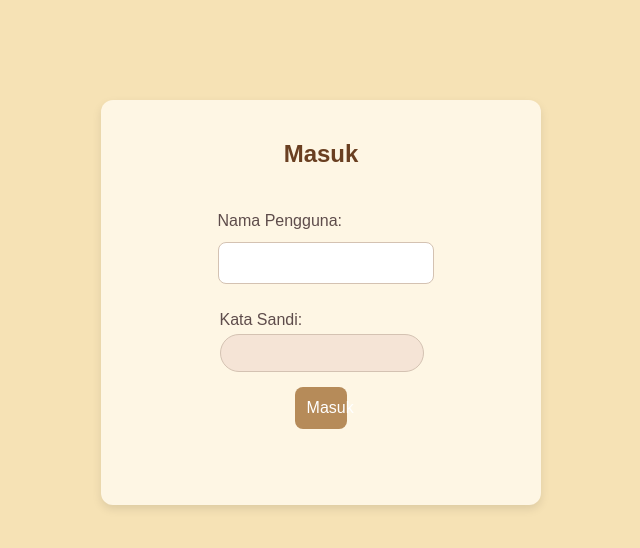
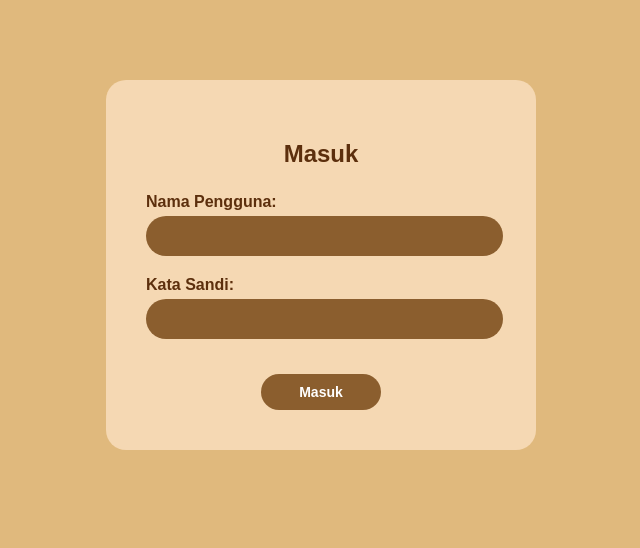
Before and after one commit to Melsss08/PROJECT-MAPERWA, a React (Create React App) app: page /masuk in a window 1280 px wide. Shown: the top 548 px of the page, without its empty margins (319-959 px from the left). Built offline with nearby package versions, Linux system fonts and the light colour scheme.

Commit message:
kontak oke

```diff
--- a/src/admin/jadwal.js
+++ b/src/admin/jadwal.js
@@ -42,7 +42,7 @@ export default function Jadwal() {
   };
 
   return (
-    <div className="container">
+    <div className="jadwal-container">
       <h2>Jadwal & Pengumuman</h2>
       <form onSubmit={handleSubmit}>
         <input
--- a/src/admin/kontak.js
+++ b/src/admin/kontak.js
@@ -60,8 +60,14 @@ export default function ContactForm() {
     fetchData();
   };
 
+  const handleCancelEdit = () => {
+    setEditMode(false);
+    setEditId(null);
+    setForm({ nomor: '', email: '', instagram: '', facebook: '' });
+  };
+
   return (
-    <div className="container">
+    <div className="kontak-container">
       {(kontak.length === 0 || editMode) && (
         <form onSubmit={handleSubmit} className="kontak-form">
           <div className="form-group">
@@ -102,21 +108,33 @@ export default function ContactForm() {
               onChange={(e) => setForm({ ...form, facebook: e.target.value })}
             />
           </div>
-        <button type="submit" className="submit-button">{editMode ? 'Simpan Perubahan' : 'Tambah Kontak'}</button>
+          <button type="submit" className="submit-button">
+            {editMode ? 'Simpan Perubahan' : 'Tambah Kontak'}
+          </button>
         </form>
       )}
-
-
       <div className="contact-list">
         {kontak.map((contact) => (
-          <div className="card" key={contact.id}>
-            <p><strong>Nomor:</strong> {contact.nomor}</p>
-            <p><strong>Email:</strong> {contact.email}</p>
-            <p><strong>Instagram:</strong> {contact.instagram}</p>
-            <p><strong>Facebook:</strong> {contact.facebook}</p>
+          <div key={contact.id}>
+            <div className="contact-card">
+              <span className="contact-label">Telepon:</span> {contact.nomor}
+            </div>
+            <div className="contact-card">
+              <span className="contact-label">Email:</span> {contact.email}
+            </div>
+            <div className="contact-card">
+              <span className="contact-label">Instagram:</span> {contact.instagram}
+            </div>
+            <div className="contact-card">
+              <span className="contact-label">Facebook:</span> {contact.facebook}
+            </div>
             <div className="card-actions">
-              <button onClick={() => handleEdit(contact)}>✏️ Edit</button>
-              <button onClick={() => handleDelete(contact.id)}>🗑️ Hapus</button>
+              {editMode && editId === contact.id ? (
+                <button onClick={handleCancelEdit} className="edit-button">❌ Batal</button>
+              ) : (
+                <button onClick={() => handleEdit(contact)} className="edit-button">✏️ Edit</button>
+              )}
+              <button onClick={() => handleDelete(contact.id)} className="edit-button">🗑️ Hapus</button>
             </div>
           </div>
         ))}
--- a/src/css/jadwal.css
+++ b/src/css/jadwal.css
@@ -1,9 +1,8 @@
-.container {
+.jadwal-container {
   padding: 2rem;
-  /* background-color: #d2a671; */
 }
 
-form {
+.jadwal-container form {
   padding: 1.5rem;
   border-radius: 8px;
   margin-bottom: 2rem;
@@ -12,7 +11,8 @@ form {
   align-items: center;
 }
 
-input, textarea {
+.jadwal-container input,
+.jadwal-container textarea {
   display: block;
   margin: 0.75rem auto;
   padding: 0.75rem;
@@ -20,38 +20,32 @@ input, textarea {
   border: 1px solid #ccc;
   border-radius: 8px;
   font-size: 1rem;
+  background-color: #ffffff;
 }
 
-input[type="text"] {
-  background-color: #ffffff;
-  border-radius: 8px;
-  margin: 0.75rem auto;
-  width: 92%;
-  padding: 0.75rem;
-}
-
-input[type="date"] {
+.jadwal-container input[type="date"] {
   color: #6A3F21;
   font-family: 'Segoe UI', sans-serif;
 }
 
-input::placeholder, textarea::placeholder {
+.jadwal-container input::placeholder,
+.jadwal-container textarea::placeholder {
   color: #6A3F21;
   font-family: 'Segoe UI', sans-serif;
 }
 
-textarea {
+.jadwal-container textarea {
   resize: vertical;
   min-height: 90px;
 }
 
-.schedule-list {
+.jadwal-container .schedule-list {
   display: flex;
   flex-direction: column;
   gap: 1rem;
 }
 
-.card {
+.jadwal-container .card {
   background-color: #b68b59;
   padding: 1rem;
   border-radius: 8px;
@@ -59,13 +53,13 @@ textarea {
   font-size: 16px;
 }
 
-.date {
+.jadwal-container .date {
   font-size: 16px;
   font-weight: bold;
   margin-bottom: 0.5rem;
 }
 
-button {
+.jadwal-container button {
   background-color: #b68b59;
   color: white;
   padding: 0.75rem;
@@ -77,17 +71,17 @@ button {
   transition: background-color 0.2s ease;
 }
 
-h2 {
+.jadwal-container h2 {
   color: #6A3F21;
 }
 
-.card-actions {
-margin-top: 0.5rem;
+.jadwal-container .card-actions {
+  margin-top: 0.5rem;
   display: flex;
   gap: 0.5rem;
 }
 
-.card-actions button {
+.jadwal-container .card-actions button {
   padding: 0.4rem 0.8rem;
   border: none;
   border-radius: 4px;
@@ -96,12 +90,12 @@ margin-top: 0.5rem;
   width: 10%;
 }
 
-.card-actions button:first-child {
+.jadwal-container .card-actions button:first-child {
   background-color: #5c4033;
   color: white;
 }
 
-.card-actions button:last-child {
+.jadwal-container .card-actions button:last-child {
   background-color: #a94442;
   color: white;
 }
--- a/src/css/kontak.css
+++ b/src/css/kontak.css
@@ -13,7 +13,7 @@
   border: none;
   cursor: pointer;
   font-size: 18px;
-  margin-bottom: 20px;
+  margin: 5px;
   transition: background-color 0.3s;
 }
 
@@ -76,21 +76,21 @@
 
 .form-group {
   display: flex;
-  flex-direction: row; /* sejajarkan horizontal */
+  flex-direction: row;
   align-items: center;
   margin-bottom: 15px;
   width: 100%;
 }
 
 .form-group label {
-  width: 150px; /* atur lebar tetap untuk label */
+  width: 150px;
   font-weight: bold;
   margin-right: 10px;
   text-align: left;
 }
 
 .form-group input {
-  flex: 1; /* biar input mengisi sisa ruang */
+  flex: 1;
   padding: 12px;
   border-radius: 10px;
   border: 1px solid #ccc;
@@ -115,3 +115,54 @@
 .submit-button:hover {
   background-color: #8b5e2e;
 }
+
+.map-container {
+  margin-top: 10px;
+  border-radius: 10px;
+  overflow: hidden;
+  box-shadow: 0 2px 8px rgba(0, 0, 0, 0.15);
+}
+
+/* === CONTACT LIST === */
+.contact-list {
+  background-color: #f8d7aa;
+  padding: 30px;
+  border-radius: 20px;
+  max-width: 400px;
+  margin: 30px auto;
+  box-shadow: 0 4px 12px rgba(0, 0, 0, 0.1);
+}
+
+.contact-card {
+  background-color: #d1a06c;
+  border-radius: 12px;
+  padding: 12px 20px;
+  display: flex;
+  align-items: center;
+  gap: 12px;
+  color: #4b2c20;
+  font-weight: 500;
+  margin-bottom: 15px;
+}
+
+.contact-icon {
+  font-size: 18px;
+}
+
+.card-actions {
+  display: flex;
+  justify-content: center;
+  gap: 10px;
+  margin-top: 10px;
+}
+
+.contact-icon {
+  font-size: 18px;
+  margin-right: 8px;
+}
+
+.contact-label {
+  font-weight: bold;
+  margin-right: 6px;
+  color: #3c2415;
+}
--- a/src/css/register.css
+++ b/src/css/register.css
@@ -1,66 +1,69 @@
-body {
-    background-color: #f6e2b5; /* Background Color */
-    font-family: 'Arial', sans-serif;
+.register-container {
+  max-width: 350px;
+  margin: 80px auto;
+  background-color: #f5d8b3;
+  border-radius: 20px;
+  padding: 40px 40px;
+  text-align: center;
 }
 
-  .register-container {
-    max-width: 400px;
-    margin: 100px auto;
-    background-color: #fef6e4; /* Form Background */
-    border-radius: 12px;
-    padding: 20px;
-    box-shadow: 0 4px 10px rgba(0, 0, 0, 0.1);
+.register-container h2 {
+  font-size: 24px;
+  font-weight: bold;
+  color: #5c2f0d;
+  margin-bottom: 25px;
 }
 
-  h2 {
-    text-align: center;
-    font-weight: bold;
-    color: #5e4c4b; /* Title Color */
+.register-container .input-group {
   margin-bottom: 20px;
+  width: 95%;
 }
 
-  .input-group {
-    margin-bottom: 15px;
+.register-container label {
+  color: #5c2f0d;
+  font-weight: bold;
+  margin-bottom: 5px;
+  display: block;
+  text-align: left;
 }
 
-  label {
-    display: block;
-    margin-bottom: 5px;
-    font-weight: 500;
-    color: #5e4c4b; /* Label Color */
+.register-container input[type="text"],
+.register-container input[type="password"] {
+  background-color: #8b5e2e;
+  color: #fff;
+  width: 100%;
+  padding: 12px;
+  border-radius: 30px;
+  border: none;
+  font-size: 14px;
 }
 
-  input[type="text"],
-  input[type="password"] {
-    width: 90%;
+.register-container button {
+  width: 120px;
+  margin-top: 15px;
   padding: 10px;
-    border-radius: 30px;
-    border: 1px solid #d4c2b2; /* Input Border Color */
-    background-color: #f5e4d6; /* Input Background */
-    font-size: 14px;
-    display: block;
-    margin: 0 auto;
-  }
-
-  button {
-    width: 90%;
-    padding: 10px;
-    background-color: #4e3b36; /* Button Color */
+  background-color: #8b5e2e;
   color: white;
   border: none;
   border-radius: 30px;
-    font-size: 16px;
+  font-size: 14px;
+  font-weight: bold;
   cursor: pointer;
-    margin: 0 auto;
-    display: block;
 }
 
-  button:hover {
-    background-color: #3e2f28; /* Darker Button Color on Hover */
+.register-container button:hover {
+  background-color: #452306;
 }
 
-  .message {
+.register-container .message {
   text-align: center;
-    color: red; /* Message Color */
+  color: red;
   margin-top: 10px;
 }
+
+body {
+  background-color: #e0b97d;
+  font-family: 'Arial', sans-serif;
+  margin: 0;
+  padding: 0;
+}
```
Lines whose indentation alone changed are shown as unchanged.
